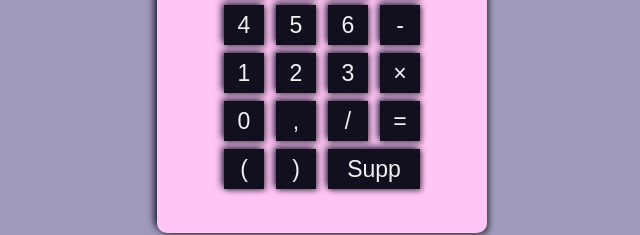
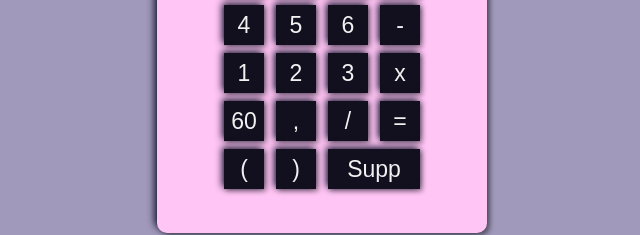
Before and after one commit to NutCoco9/Calculatrice, a plain HTML site: page index.html in a window 1280 px wide. Shown: the part 396-631 px from the top of the page, 227-867 px from the left. Drawn offline with Linux system fonts and the light colour scheme.

Commit message:
Update index.html

```diff
--- a/index.html
+++ b/index.html
@@ -41,10 +41,10 @@
                     <input class="teste" type="button" value="1" name="v1" onclick="val(v1.value)">
                     <input class="teste" type="button" value="2" name="v2" onclick="val(v2.value)">
                     <input class="teste" type="button" value="3" name="v3" onclick="val(v3.value)">
-                    <input class="teste" type="button" value="×" name="mult" onclick="val(mult.value)">
+                    <input class="teste" type="button" value="x" name="mult" onclick="val(mult.value)">
                 </div>
                 <div class="row">
-                    <input class="teste" type="button" value="0" name="v0" onclick="val(v0.value)">
+                    <input class="teste" type="button" value="60" id="cosid" name="cosv" onclick="cos(cosv.value)">
                     <input class="teste" type="button" value=","  name="dot" onclick="val(dot.value)">
                     <input class="teste" type="button" value="/" name="div" onclick="val(div.value)">
                     <input class="teste" type="button" value="=" name="egale" onclick="calcule()">
```
